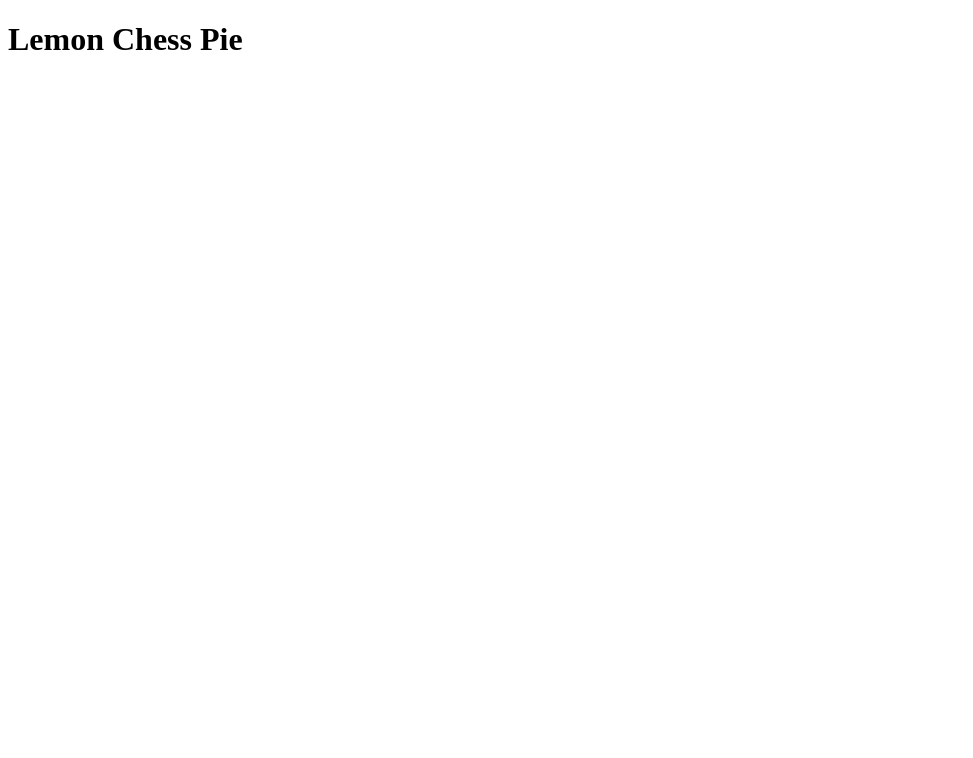
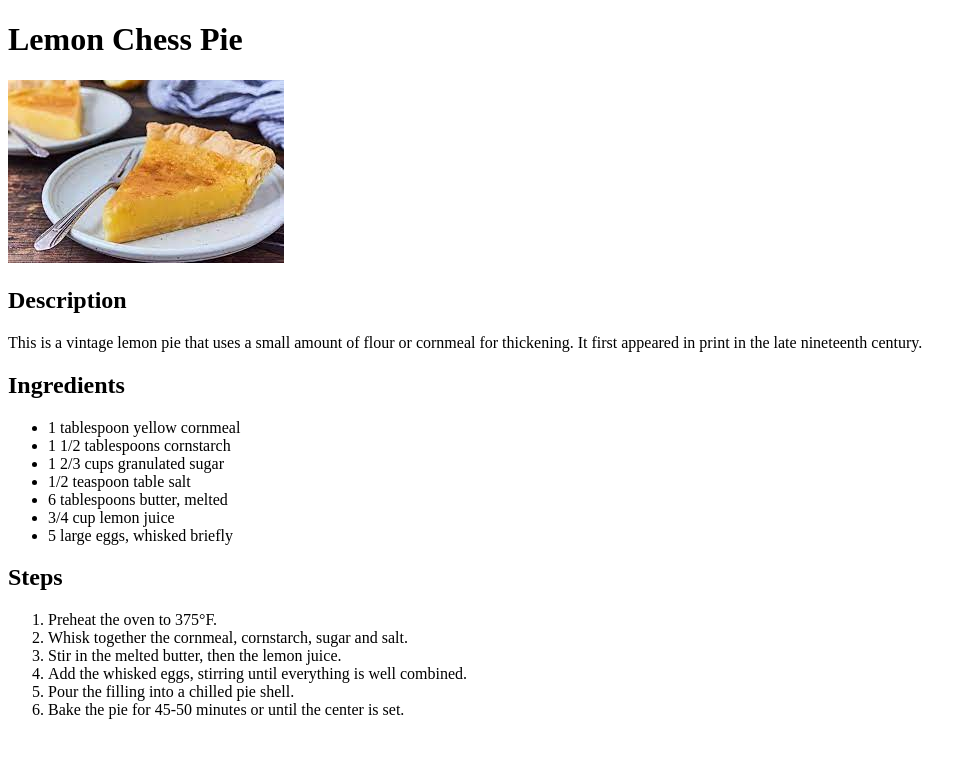
Before and after one commit to cjriley20/odin-recipes, a plain HTML site: page recipes/lemon-chess-pie.html in a window 1280 px wide. Shown: the whole page, without its empty margins (0-973 px from the left). Drawn offline with Linux system fonts and the light colour scheme.

Commit message:
Fill out first recipe page

```diff
--- a/recipes/lemon-chess-pie.html
+++ b/recipes/lemon-chess-pie.html
@@ -2,12 +2,43 @@
 <html lang="en">
 
 <head>
-    <meta charset="utf-8">
-    <title>Lemon Chess Pie</title>
+  <meta charset="utf-8">
+  <title>Lemon Chess Pie</title>
 </head>
 
 <body>
-    <h1>Lemon Chess Pie</h1>
+  <h1>Lemon Chess Pie</h1>
+
+  <img src="../images/lemon-chess-pie.jpg" alt="A slice of lemon chess pie">
+
+  <h2>Description</h2>
+
+  <p>This is a vintage lemon pie that uses a small amount of flour or cornmeal for thickening.
+    It first appeared in print in the late nineteenth century.
+  </p>
+
+  <h2>Ingredients</h2>
+
+  <ul>
+    <li>1 tablespoon yellow cornmeal</li>
+    <li>1 1/2 tablespoons cornstarch</li>
+    <li>1 2/3 cups granulated sugar</li>
+    <li>1/2 teaspoon table salt</li>
+    <li>6 tablespoons butter, melted</li>
+    <li>3/4 cup lemon juice</li>
+    <li>5 large eggs, whisked briefly</li>
+  </ul>
+
+  <h2>Steps</h2>
+
+  <ol>
+    <li>Preheat the oven to 375&degF.</li>
+    <li>Whisk together the cornmeal, cornstarch, sugar and salt.</li>
+    <li>Stir in the melted butter, then the lemon juice.</li>
+    <li>Add the whisked eggs, stirring until everything is well combined.</li>
+    <li>Pour the filling into a chilled pie shell.</li>
+    <li>Bake the pie for 45-50 minutes or until the center is set.</li>
+  </ol>
 </body>
 
 </html>
```
Also changed, not shown: images/lemon-chess-pie.jpg (added).
